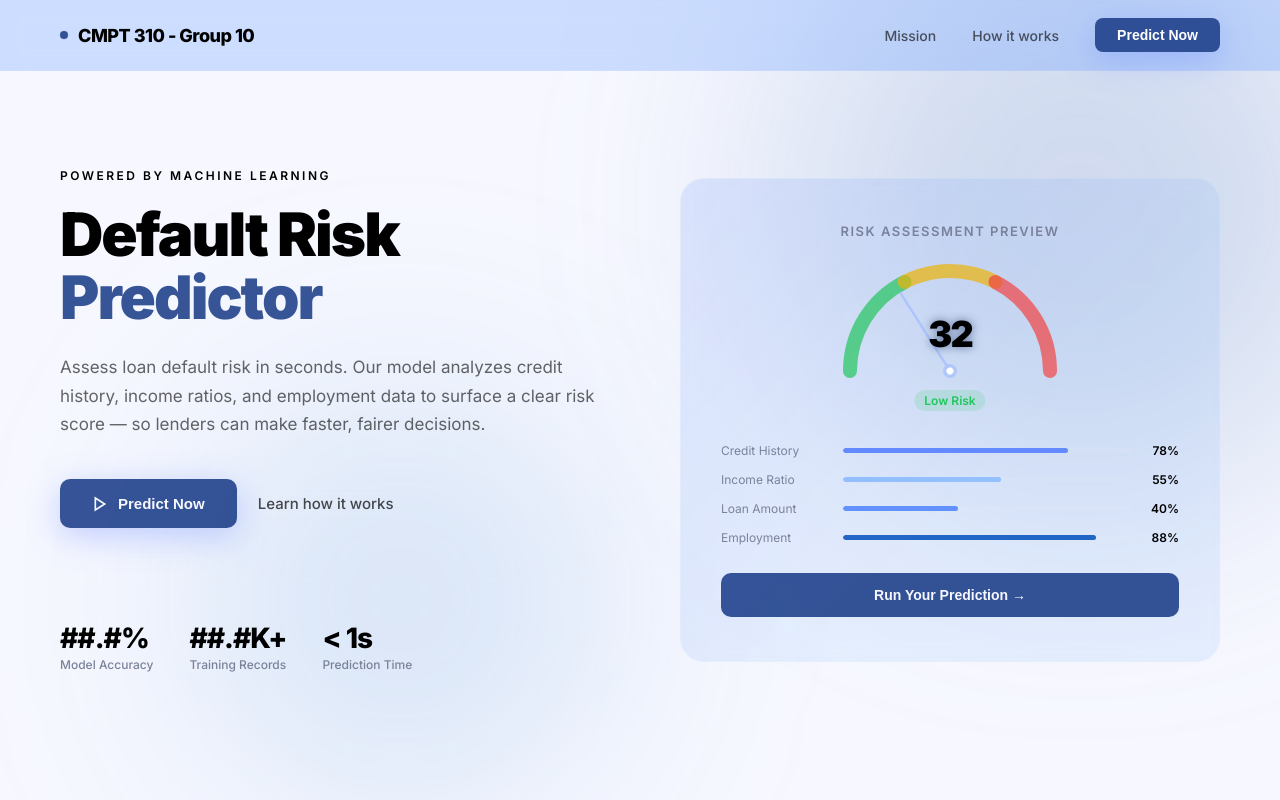
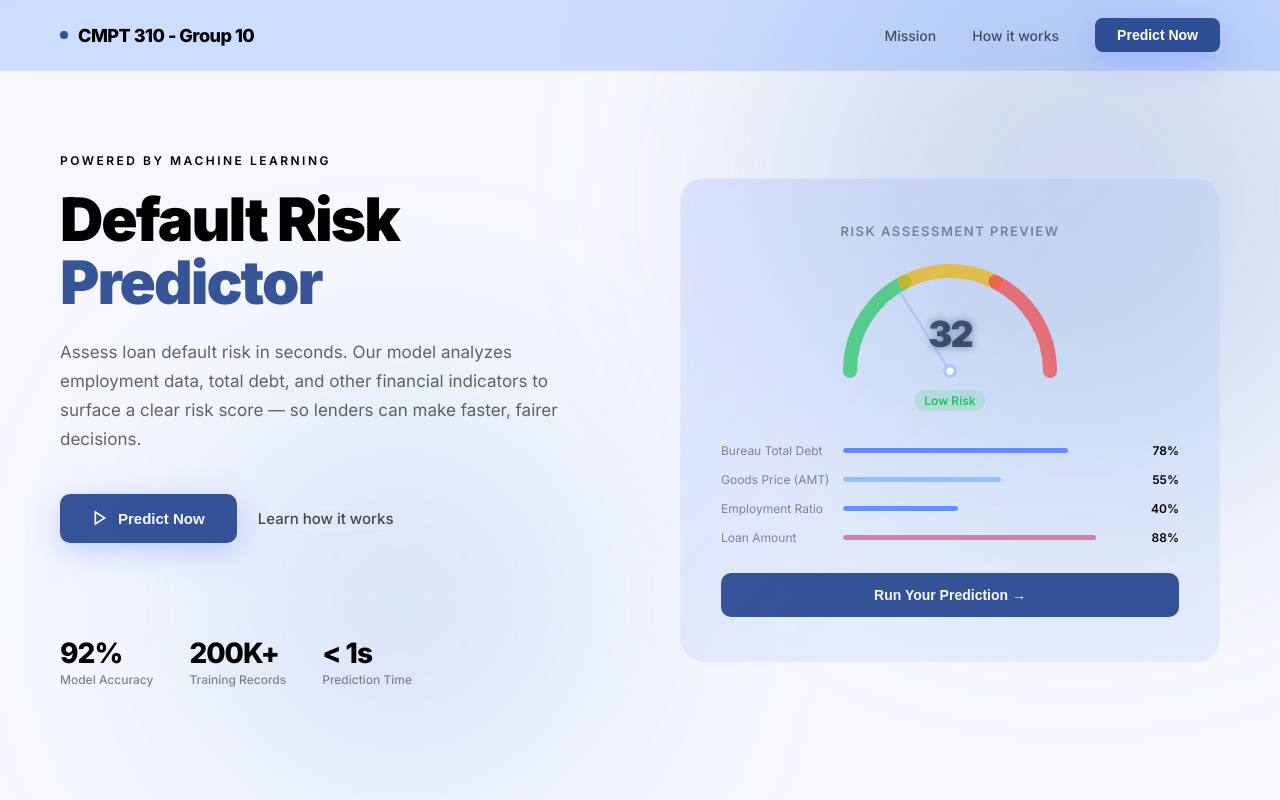
Before and after one commit to hoyongj/home-credit-risk-app, a React (Vite) app in the folder front/: page / in a window 1280 px wide. Shown: the top 800 px of the page. Built offline with nearby package versions, Linux system fonts and the light colour scheme; no server answers.

Commit message:
edited landing page descriptions

```diff
--- a/front/src/LandingPage.jsx
+++ b/front/src/LandingPage.jsx
@@ -182,9 +182,9 @@ const styles = `
     transform: translateX(-50%); text-align: center;
   }
   .lp-gauge-score {
-    font-size: 36px; font-weight: 900; letter-spacing: -2px; color: var(--white); opacity: 1.0, ;
+    font-size: 36px; font-weight: 900; letter-spacing: -2px; color:rgba(4, 22, 53, 0.62); opacity: 1.0, ;
     margin-bottom: 30px;
-    text-shadow: 0px 0px 10px rgba(20, 46, 92, 0.6);
+    text-shadow: 0px 0px 8.5px rgba(20, 46, 92, 0.5);
   }
   .lp-gauge-band {
     font-size: 12px; font-weight: 600;
@@ -347,10 +347,10 @@ function RiskGauge({ score = 32 }) {
   const bandLabel = score < 35 ? 'Low Risk' : score < 65 ? 'Medium Risk' : 'High Risk'
 
   const bars = [
-    { label: 'Credit History', val: 78, color: '#638aff' },
-    { label: 'Income Ratio',   val: 55, color: '#93c0ff' },
-    { label: 'Loan Amount',    val: 40, color: '#6392ff' },
-    { label: 'Employment',     val: 88, color: '#2266c5' },
+    { label: 'Bureau Total Debt', val: 78, color: '#638aff' },
+    { label: 'Goods Price (AMT)',   val: 55, color: '#93c0ff' },
+    { label: 'Employment Ratio',    val: 40, color: '#6392ff' },
+    { label: 'Loan Amount',     val: 88, color: '#c5226185' },
   ]
 
   return (
@@ -399,8 +399,8 @@ export default function LandingPage() {
   const navigate = useNavigate()
 
   const pillars = [
-    { icon: '✴︎', title: 'Accuracy First',   body: 'Trained on real-world Home Credit data with rigorous cross-validation to keep false-positive rates low.' },
-    { icon: '✴︎', title: 'Explainability',   body: 'Every prediction surfaces the top contributing features so loan officers understand the reasoning, not just the number.' },
+    { icon: '✴︎', title: 'Accuracy First',   body: 'Trained on real-world Home Credit data with binary cross-entropy to minimize loss and improve model performance.' },
+    { icon: '✴︎', title: 'Straightforward',   body: 'Clear and easy-to-understand risk assessments help lenders make informed decisions.' },
     { icon: '✴︎', title: 'Fast Decisions',   body: 'Sub-second inference time means applicants get answers quickly, improving the customer experience end to end.' },
   ]
 
@@ -441,8 +441,7 @@ export default function LandingPage() {
               <span className="lp-accent">Predictor</span>
             </h1>
             <p className="lp-hero-body">
-              Assess loan default risk in seconds. Our model analyzes credit
-              history, income ratios, and employment data to surface a clear
+              Assess loan default risk in seconds. Our model analyzes employment data, total debt, and other financial indicators to surface a clear
               risk score — so lenders can make faster, fairer decisions.
             </p>
             <div className="lp-actions">
@@ -456,11 +455,11 @@ export default function LandingPage() {
             </div>
             <div className="lp-stats">
               <div>
-                <div className="lp-stat-num">##.#%</div>
+                <div className="lp-stat-num">92%</div>
                 <div className="lp-stat-label">Model Accuracy</div>
               </div>
               <div>
-                <div className="lp-stat-num">##.#K+</div>
+                <div className="lp-stat-num">200K+</div>
                 <div className="lp-stat-label">Training Records</div>
               </div>
               <div>
@@ -481,9 +480,9 @@ export default function LandingPage() {
           <h2 className="lp-section-title">Three steps to a risk score</h2>
           <div className="lp-steps">
             {[
-              { icon: '📋', title: 'Enter Applicant Data',  body: 'Fill in the loan application form with credit history, income, employment status, loan amount, and other key financial signals.' },
-              { icon: '⚙️', title: 'Model Runs Analysis',   body: 'Our trained gradient-boosted classifier processes the inputs against patterns learned from 300 000+ real Home Credit applications.' },
-              { icon: '📊', title: 'Get a Risk Score',      body: 'Receive an instant APPROVE or DENY decision with a clear breakdown of the factors that drove the outcome.' },
+              { icon: '📋', title: 'Enter Applicant Data',  body: 'Fill in the loan application form with income, education status, loan amount, and other key financial signals.' },
+              { icon: '⚙️', title: 'Model Runs Analysis',   body: 'Our KNN-trained model processes the inputs against patterns learned from 200K+ real Home Credit applications.' },
+              { icon: '📊', title: 'Get a Risk Score',      body: 'Receive an instant and straightforward APPROVE or DENY decision based on the analysis.' },
             ].map((s) => (
               <div className="lp-step-card" key={s.title}>
                 <div className="lp-step-icon">{s.icon}</div>
```
